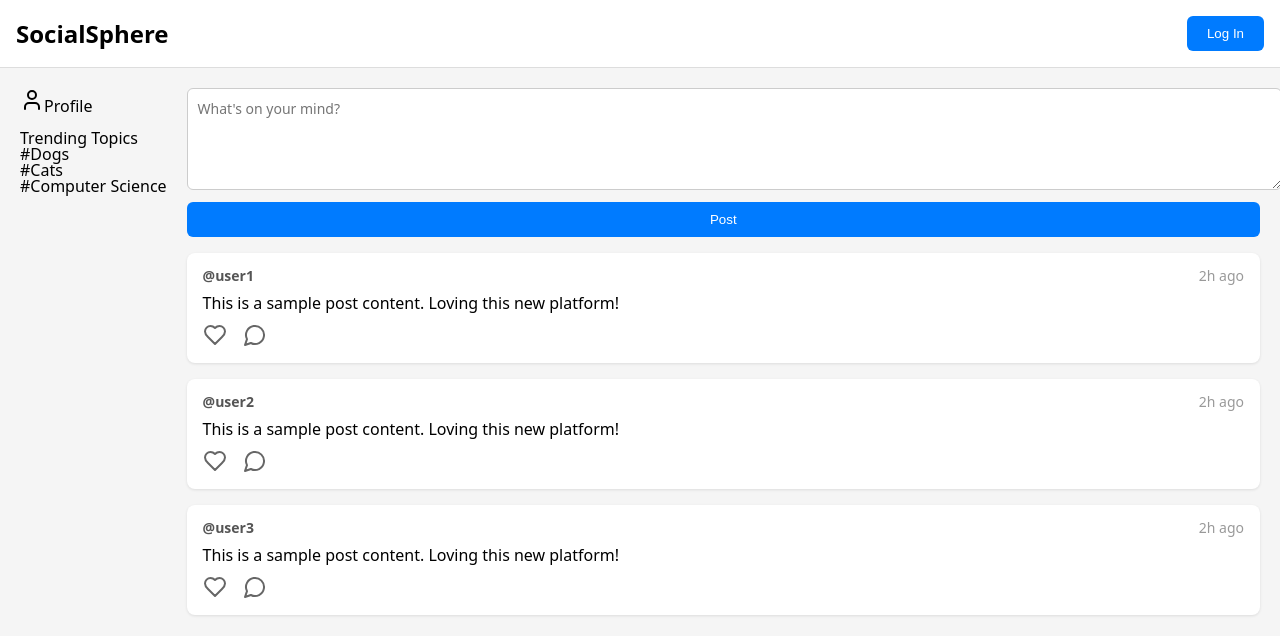
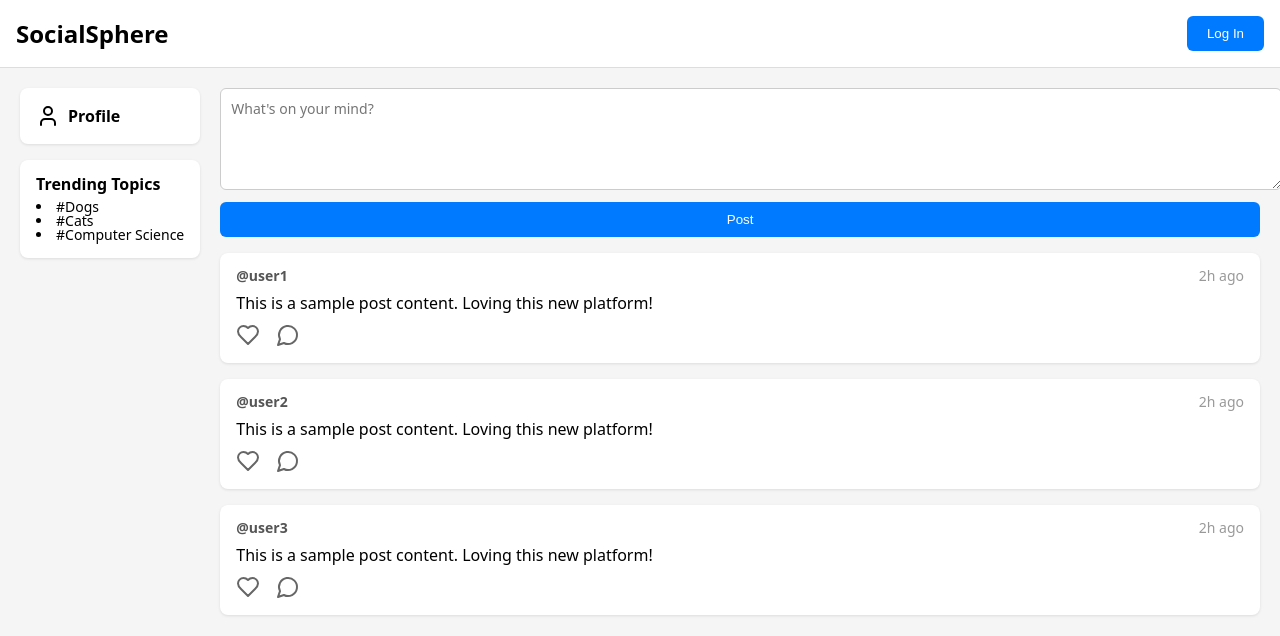
Before and after one commit to MyHKo/social-app-diploma, a React (Vite) app in the folder app/frontend/: page / in a window 1280 px wide. Shown: the top 636 px of the page. Built offline with nearby package versions, Linux system fonts and the light colour scheme.

Commit message:
Frontend: fix styles of sidebar

```diff
--- a/app/frontend/src/pages/Home/Sidebar/Sidebar.jsx
+++ b/app/frontend/src/pages/Home/Sidebar/Sidebar.jsx
@@ -4,15 +4,15 @@ import styles from  './sidebar.module.scss'
 function Sidebar() {
     return (
         <aside className={styles.sidebar}>
-            <div className={styles.sidebarSection}>
-                <div className={styles.profileLink}>
+            <div className={styles.sidebar_section}>
+                <div className={styles.profile_link}>
                     <User className="icon" />
-                    <span className={styles.profileText}>Profile</span>
+                    <span className={styles.profile_text}>Profile</span>
                 </div>
             </div>
-            <div className={styles.sidebarSection}>
-                <span className={styles.sectionTitle}>Trending Topics</span>
-                <ul className={styles.trendingList}>
+            <div className={styles.sidebar_section}>
+                <span className={styles.section_title}>Trending Topics</span>
+                <ul className={styles.trending_list}>
                     <li>#Dogs</li>
                     <li>#Cats</li>
                     <li>#Computer Science</li>
--- a/app/frontend/src/pages/Home/Sidebar/sidebar.module.scss
+++ b/app/frontend/src/pages/Home/Sidebar/sidebar.module.scss
@@ -4,30 +4,30 @@
   gap: 16px;
 }
 
-.sidebar-section {
+.sidebar_section {
   background-color: white;
   padding: 16px;
   border-radius: 8px;
   box-shadow: 0 1px 3px rgba(0, 0, 0, 0.1);
 }
 
-.profile-link {
+.profile_link {
   display: flex;
   align-items: center;
   gap: 8px;
 }
 
-.profile-text {
+.profile_text {
   font-weight: 600;
 }
 
-.section-title {
+.section_title {
   font-weight: 600;
   margin-bottom: 8px;
   display: block;
 }
 
-.trending-list {
+.trending_list {
   list-style: disc inside;
   padding-left: 0;
   font-size: 14px;
```
